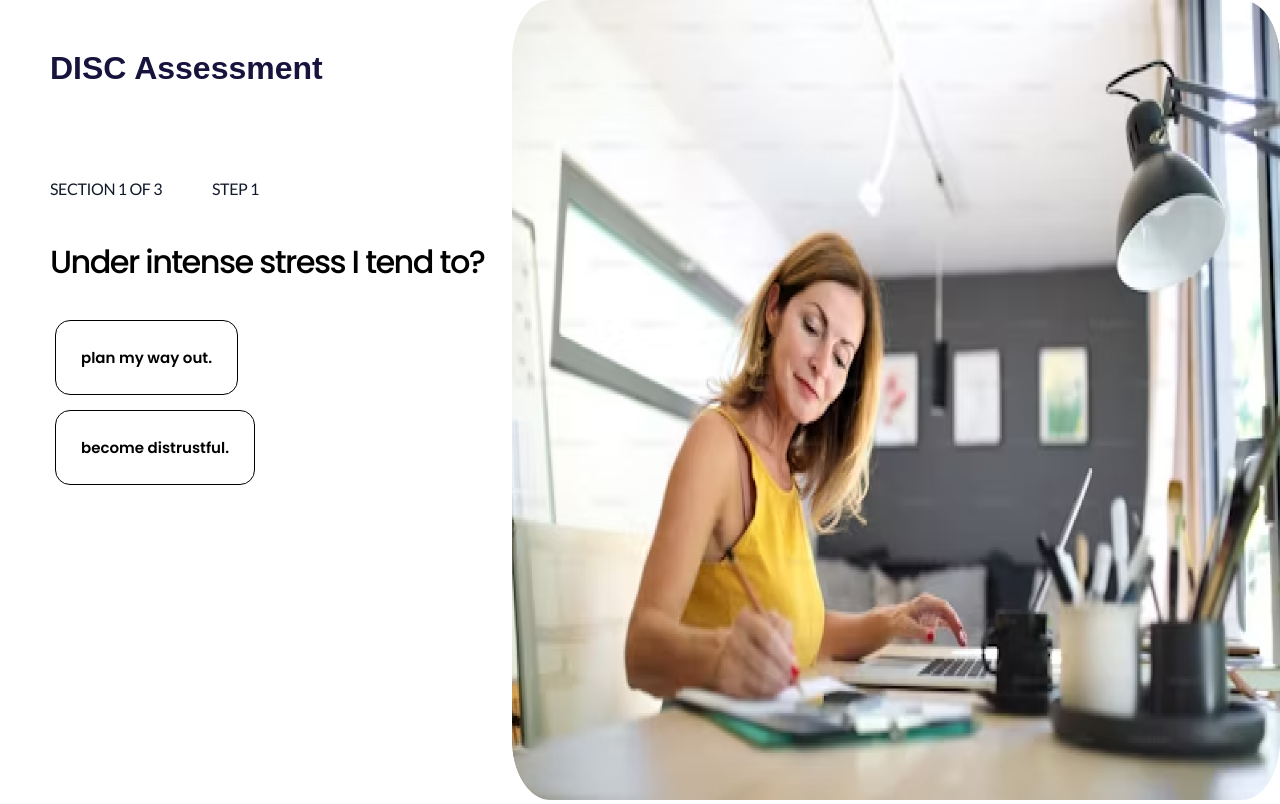
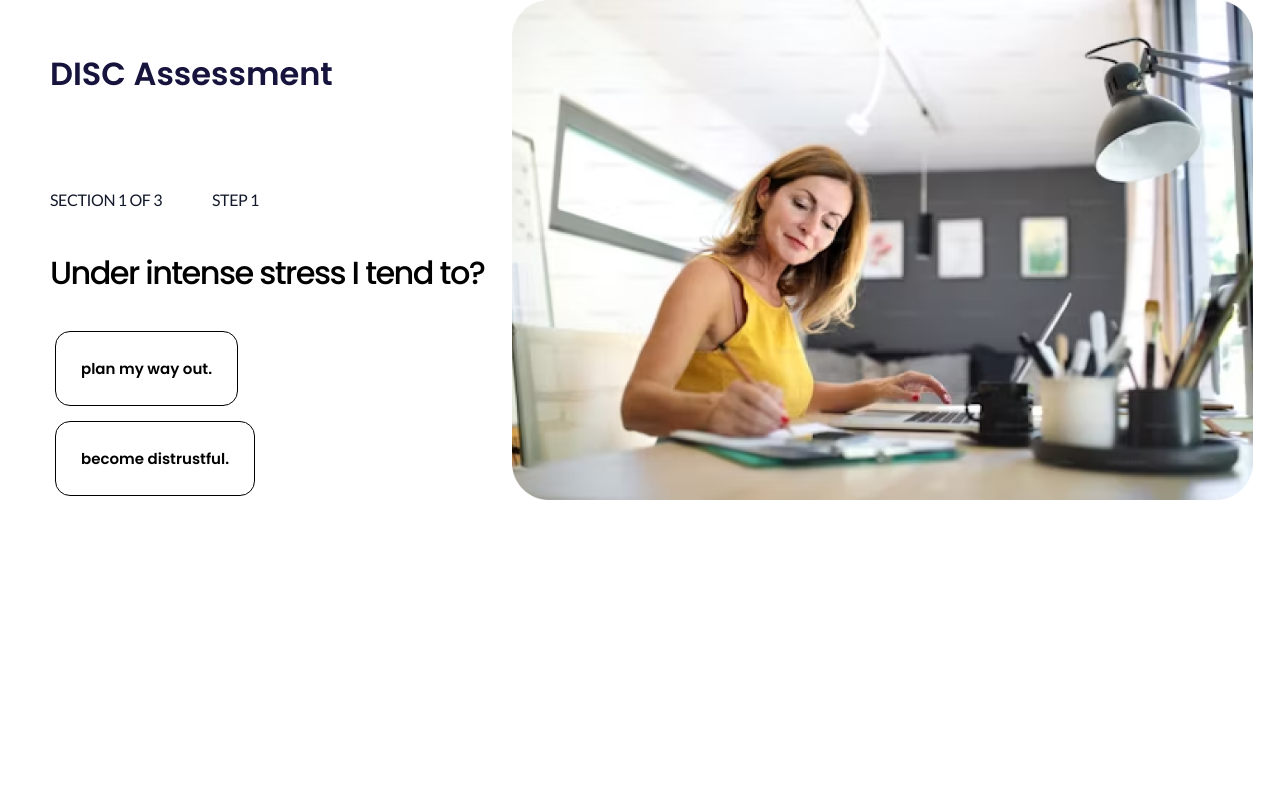
Before and after one commit to Tolushawlar/DISC, a React (Create React App) app: page / in a window 1280 px wide. Built offline with nearby package versions, Linux system fonts and the light colour scheme.

Commit message:
style update 2

```diff
--- a/src/App.css
+++ b/src/App.css
@@ -3,6 +3,7 @@ body {
   margin: 0px;
   width: 100vw;
   overflow: hidden;
+  background-color: white;
 }
 
 .App {
@@ -15,10 +16,14 @@ body {
   width: 40vw;
 }
 
+.App .right img{
+    width: auto !important;
+    height: 500px !important;
+}
 .overHeader {
   margin-left: 50px;
   margin-top: 50px;
-  font-family: "Changa", sans-serif;
+  font-family: "Poppins", sans-serif;
   color: #16133d;
 }
 
--- a/src/App.js
+++ b/src/App.js
@@ -222,8 +222,8 @@ const App = () => {
         {showResults ? (
           <div>
             <h2>Results</h2>
+            <button onClick={handleRetake}>Retake Test</button>
             <Doughnut data={getChartData()} />
-            <button onClick={handleRetake}>Retake Test</button>
           </div>
         ) : (
           <>
--- a/src/index.css
+++ b/src/index.css
@@ -10,7 +10,7 @@ body {
   /* font-family: -apple-system, BlinkMacSystemFont, 'Segoe UI', 'Roboto', 'Oxygen',
     'Ubuntu', 'Cantarell', 'Fira Sans', 'Droid Sans', 'Helvetica Neue',
     sans-serif; */
-  font-family: "Cahnga", sans-serif;
+  /* font-family: "Cahnga", sans-serif; */
   -webkit-font-smoothing: antialiased;
   -moz-osx-font-smoothing: grayscale;
 }
```
